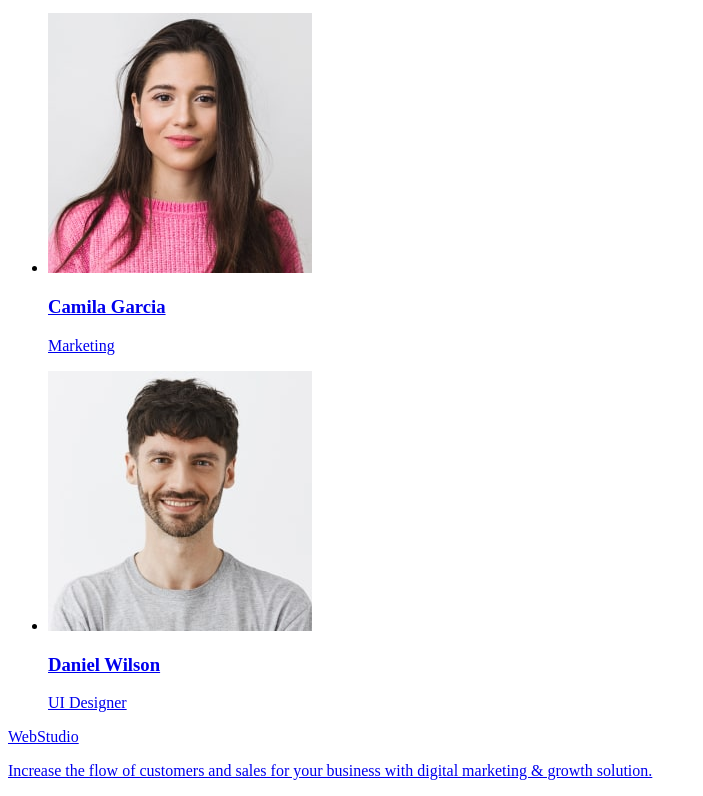
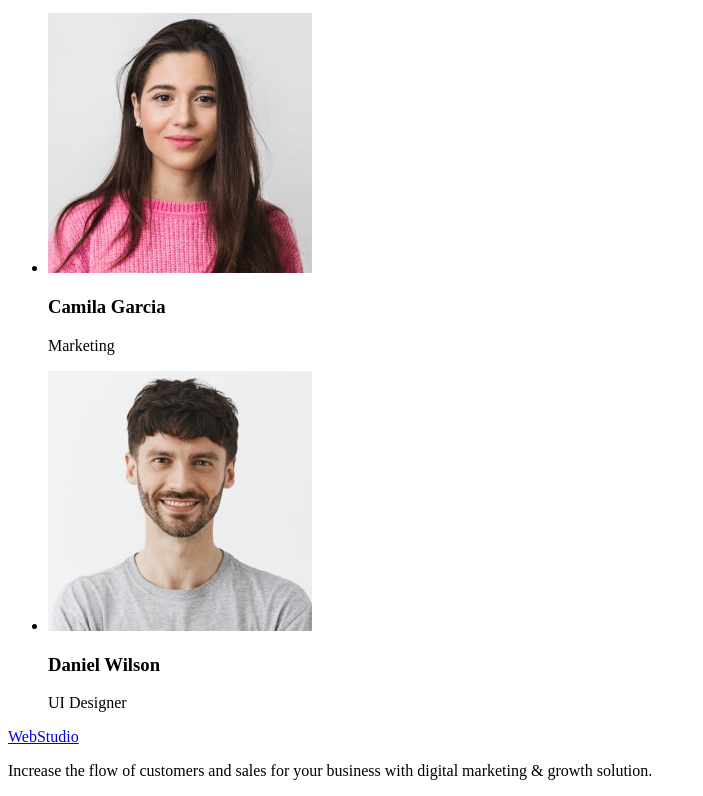
Before and after one commit to ValyaKhytsu/goit-markup-hw-01, a plain HTML site: page index.html in a window 1280 px wide. Shown: the part 1362-2158 px from the top of the page, without its empty margins (0-703 px from the left). Drawn offline with Linux system fonts and the light colour scheme.

Commit message:
index.html

```diff
--- a/index.html
+++ b/index.html
@@ -3,14 +3,14 @@
 
 <head>
   <meta charset="utf-8">
-  <meta name="viewport" content="width=<device-width>, initial-scale=1.0">
+  <meta name="viewport" content="width=device-width, initial-scale=1.0">
   <title>Portfolio</title>
 </head>
 
 <body>
   <header>
     <nav>
-      <a href=" ./index.html"> WebStudio </a>
+      <a href="./index.html">WebStudio</a>
       <ul>
         <li>
           <a href="">Studio</a>
@@ -28,7 +28,6 @@
         <li><a href="mailto:info@devstudio.com">info@devstudio.com</a></li>
         <li><a href="tel:+110001111111">+11 (000) 111-11-11</a></li>
       </ul>
-    </nav>
     </address>
   </header>
   <main>
@@ -71,13 +70,11 @@
           <p>Frontend Developer</p>
         </li>
         <li>
-        <a href="/">
           <img src="./images/img-3.jpg" alt="Camila Garcia" width="264" />
           <h3>Camila Garcia</h3>
           <p>Marketing</p>
         </li>
         <li>
-          <a href="/">
           <img src="./images/img-4.jpg" alt="Daniel Wilson" width="264" />
           <h3>Daniel Wilson</h3>
           <p>UI Designer</p>
@@ -85,9 +82,8 @@
       </ul>
     </section>
   </main>
-
   <footer>
-      <href="./index.html">WebStudio</href=.>
+    <a href="./index.html">WebStudio</a>
     <p>Increase the flow of customers and sales for your business with digital marketing & growth solution.</p>
   </footer>
 </body>
```
Lines whose indentation alone changed are shown as unchanged.
